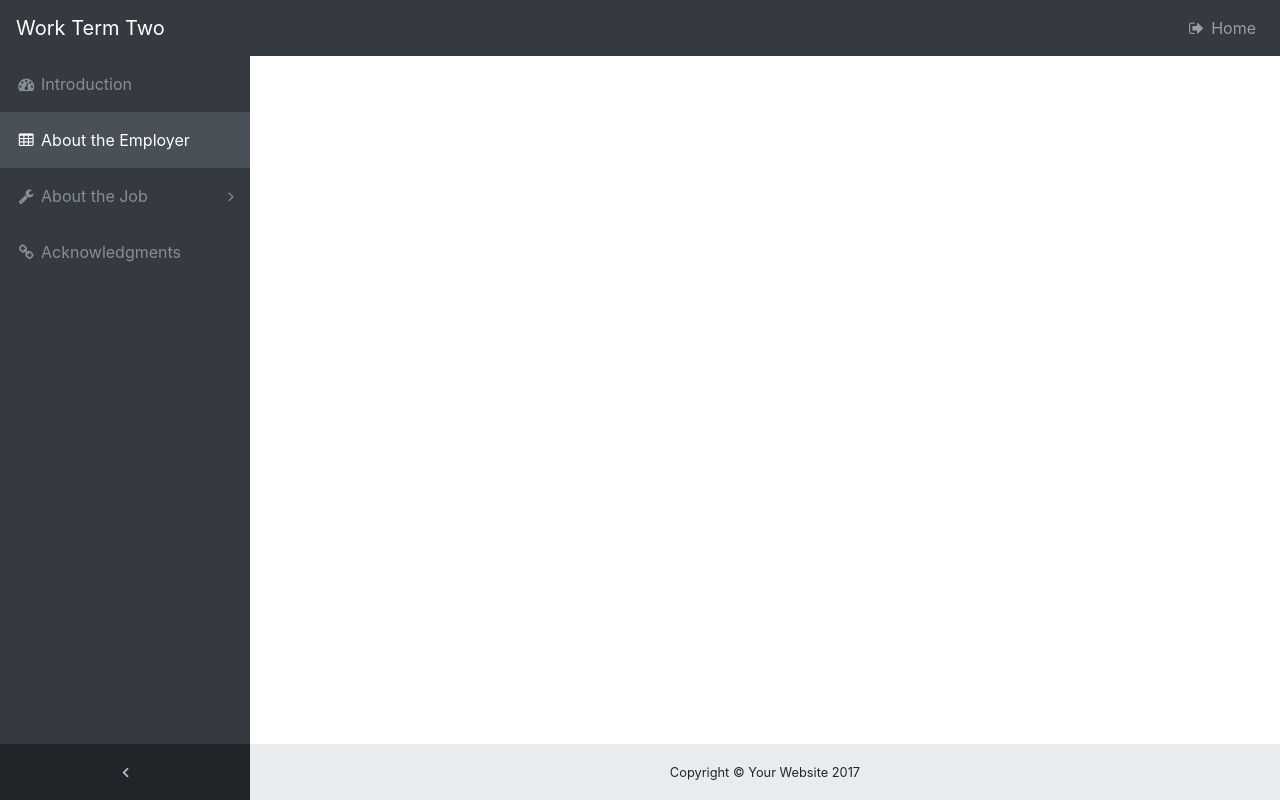
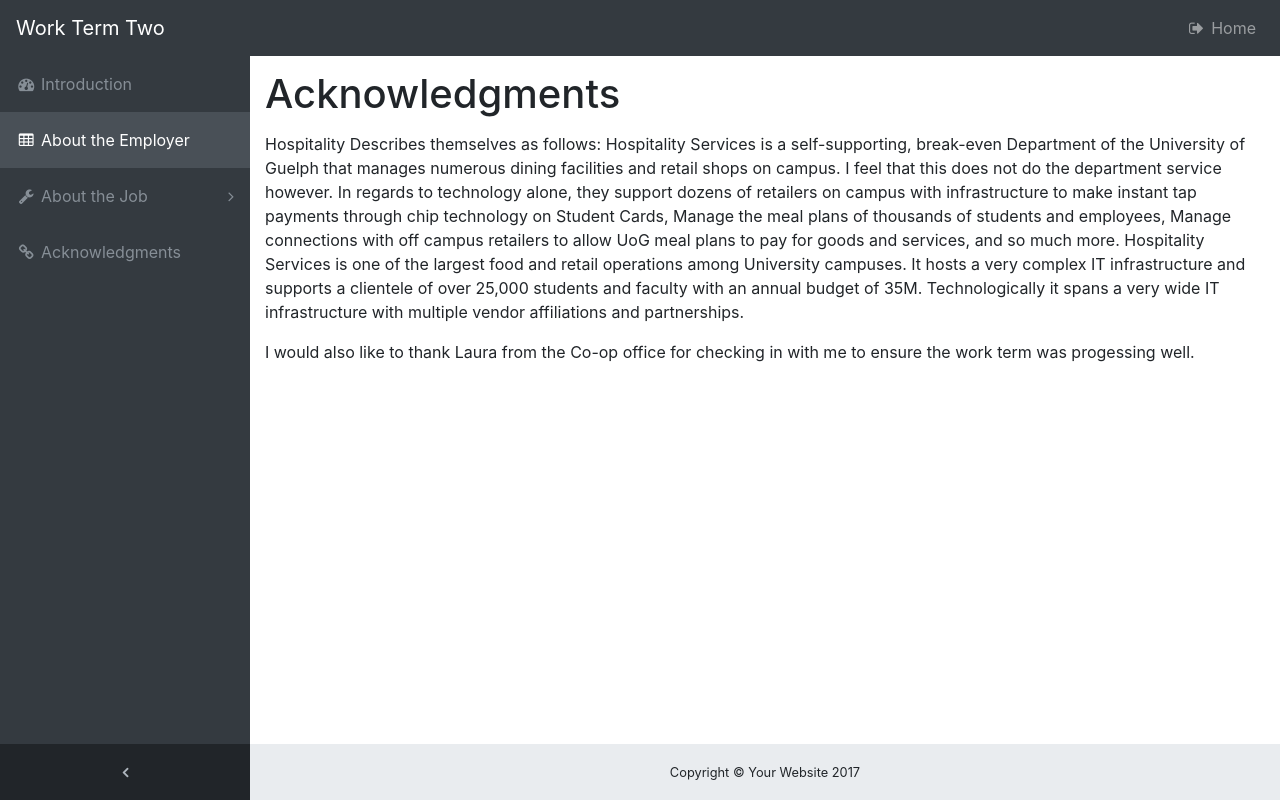
Before and after one commit to worktermtwo/Work-term-two, a website with bundled scripts: page about.html in a window 1280 px wide. Built offline with nearby package versions, Linux system fonts and the light colour scheme.

Commit message:
Add files via upload

```diff
--- a/about.html
+++ b/about.html
@@ -96,7 +96,16 @@
     <div class="content-wrapper">
 
       <div class="container-fluid">
+          <h1> Acknowledgments</h1>
+          <p></p><p></p>
+          <p>
+              Hospitality Describes themselves as follows: Hospitality Services is a self-supporting, break-even Department of the University of Guelph that manages numerous dining facilities and retail shops on campus.
 
+              I feel that this does not do the department service however. In regards to technology alone, they support dozens of retailers on campus with infrastructure to make instant tap payments through chip technology on Student Cards,
+              Manage the meal plans of thousands of students and employees, Manage connections with off campus retailers to allow UoG meal plans to pay for goods and services, and so much more. Hospitality Services is one of the largest food and retail operations among University campuses. It hosts a very complex IT infrastructure and supports a clientele of over 25,000 students and faculty with an annual budget of 35M. Technologically it spans a very wide IT infrastructure with multiple vendor affiliations and partnerships.
+          </p><p>
+              I would also like to thank Laura from the Co-op office for checking in with me to ensure the work term was progessing well.
+          </p>
       </div>
       <!-- /.container-fluid -->
 
```
